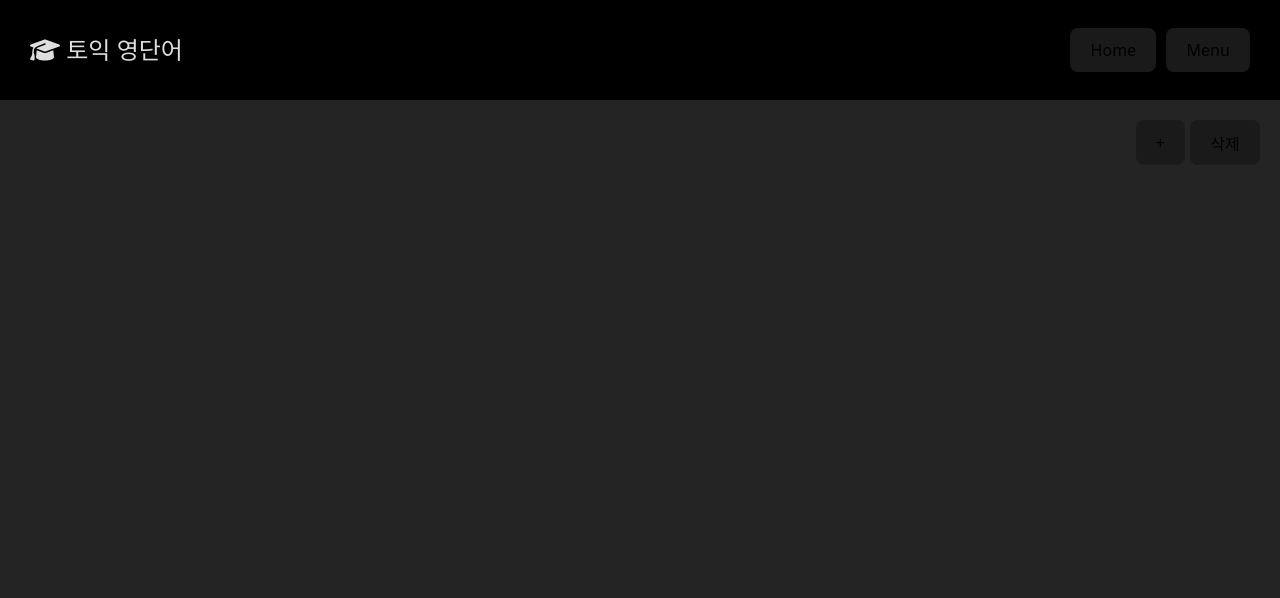
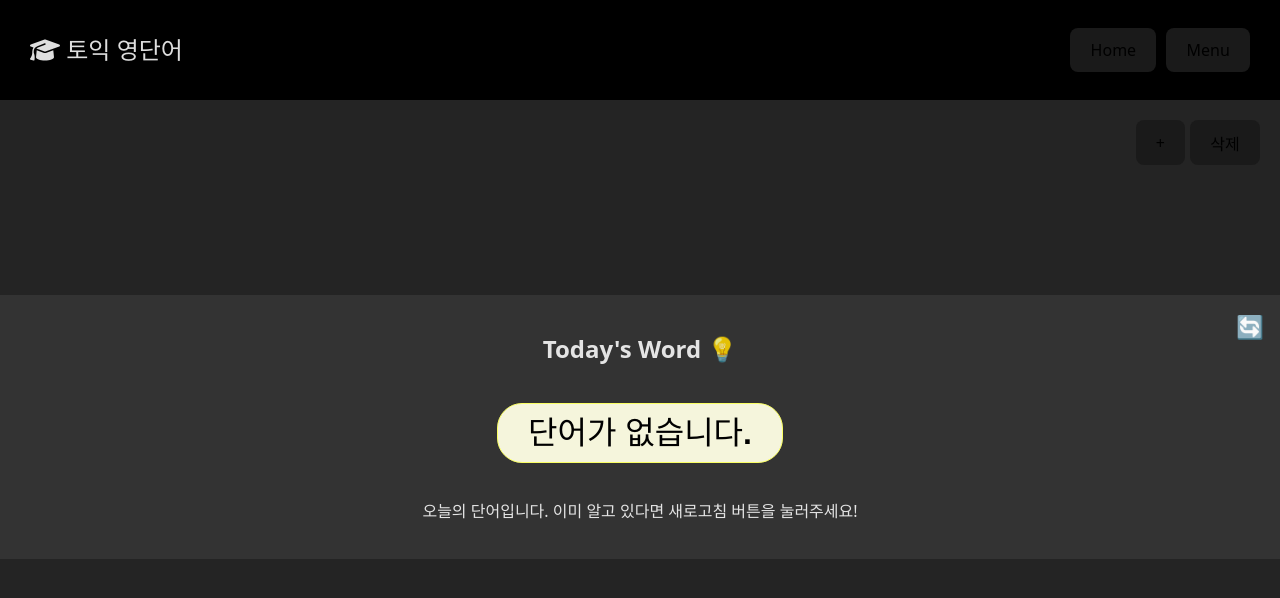
Before and after one commit to dbwlsyyy/toeic-web, a React (Vite) app: page / in a window 1280 px wide. Shown: the top 598 px of the page. Built offline with nearby package versions, Linux system fonts and the light colour scheme.

Commit message:
feat: 오늘의 단어 구현

```diff
--- a/src/comonents/AddWordModal.module.css
+++ b/src/comonents/AddWordModal.module.css
@@ -30,10 +30,6 @@
     animation: slideIn 0.3s ease-out forwards; /* 등장 애니메이션 */
 }
 
-.modal_content.slideOut {
-    animation: slideOut 0.3s ease-out forwards;
-}
-
 .modal_content > form > label {
     display: block;
     margin: 20px;
@@ -50,7 +46,6 @@
     padding: 3px;
 }
 
-/* 모달 닫기 버튼 */
 .btn_close {
     position: absolute;
     top: 15px;
@@ -78,14 +73,3 @@
         opacity: 1;
     }
 }
-
-@keyframes slideOut {
-    from {
-        transform: translateY(0);
-        opacity: 1;
-    }
-    to {
-        transform: translateY(-50px);
-        opacity: 0;
-    }
-}
--- a/src/comonents/DayButton.module.css
+++ b/src/comonents/DayButton.module.css
@@ -1,7 +1,8 @@
 .btn_day {
     background-color: rgb(0, 89, 255);
-    border: 1px solid rgb(131, 199, 255);
+    border: 1px solid rgb(171, 171, 171);
     margin: 5px;
+    width: 95px;
 }
 
 .btn_day:hover {
--- a/src/comonents/WordTable.jsx
+++ b/src/comonents/WordTable.jsx
@@ -21,7 +21,9 @@ export default function WordTable({ word, onCheck, onDelete }) {
             <td className={ishide ? styles.hide : ''}>{word.kor}</td>
             <td>
                 <button
-                    className={`${styles.btn_controls} ${styles.btn_hide}`}
+                    className={`${styles.btn_controls} ${styles.btn_hide} ${
+                        word.isChecked ? styles.disabled : ''
+                    }`}
                     onClick={() => setIsHide((prev) => !prev)}
                     disabled={word.isChecked}
                 >
--- a/src/comonents/WordTable.module.css
+++ b/src/comonents/WordTable.module.css
@@ -20,3 +20,7 @@
 .hide {
     color: #242424;
 }
+
+.disabled {
+    cursor: default;
+}
--- a/src/pages/Day.jsx
+++ b/src/pages/Day.jsx
@@ -1,4 +1,4 @@
-import React, { useEffect, useRef, useState } from 'react';
+import React, { useEffect, useState } from 'react';
 import styles from './Day.module.css';
 import { useParams } from 'react-router-dom';
 import AddWordModal from '../comonents/AddWordModal';
@@ -56,7 +56,7 @@ function Day() {
                                 <th>암기 체크</th>
                                 <th>단어</th>
                                 <th>뜻</th>
-                                <th>가림막</th>
+                                <th>컨트롤</th>
                             </tr>
                         </thead>
                         <tbody>
--- a/src/pages/Home.jsx
+++ b/src/pages/Home.jsx
@@ -9,9 +9,31 @@ function Home() {
         return savedDays ? JSON.parse(savedDays) : [];
     });
 
+    const [randomWord, setRandomWord] = useState('');
+    const [refresh, setRefresh] = useState(false);
+
     useEffect(() => {
         localStorage.setItem('days', JSON.stringify(days));
     }, [days]);
+
+    useEffect(() => {
+        if (days.length === 0) return;
+        const availableDays = days.filter((day) => {
+            const wordsData = localStorage.getItem(`words_day_${day}`);
+            const wordList = wordsData ? JSON.parse(wordsData) : [];
+            return wordList.length > 0;
+        });
+        if (availableDays.length === 0) return;
+
+        const randomDay =
+            availableDays[Math.floor(Math.random() * availableDays.length)];
+        const wordsData = localStorage.getItem(`words_day_${randomDay}`);
+        const wordList = JSON.parse(wordsData);
+        const randomWord =
+            wordList[Math.floor(Math.random() * wordList.length)];
+
+        setRandomWord(randomWord);
+    }, [refresh]);
 
     const handleAddDay = () => {
         const nextDay = days.length + 1;
@@ -33,13 +55,31 @@ function Home() {
                 <button onClick={handleDelDay}>삭제</button>
             </div>
 
-            <div>
+            <div className={styles.day_content}>
                 {days.map((day) => (
                     <Link to={`/day/${day}`} key={day}>
                         <DayButton day={day} />
                     </Link>
                 ))}
             </div>
+            <div className={styles.todaysWord}>
+                <button
+                    className={styles.btn_refresh}
+                    onClick={() => setRefresh((prev) => !prev)}
+                >
+                    🔄
+                </button>
+                <h2 className={styles.recommandWordTitle}>Today's Word 💡</h2>
+                <p className={styles.recommandWord}>
+                    {randomWord
+                        ? `${randomWord.eng} ${randomWord.kor}`
+                        : '단어가 없습니다.'}
+                </p>
+                <p>
+                    오늘의 단어입니다. 이미 알고 있다면 새로고침 버튼을
+                    눌러주세요!
+                </p>
+            </div>
         </div>
     );
 }
--- a/src/pages/Home.module.css
+++ b/src/pages/Home.module.css
@@ -1,6 +1,54 @@
+.content {
+    display: flex;
+    flex-direction: column;
+}
+
 .btn_manage {
     display: flex;
     justify-content: flex-end;
     margin: 20px;
     gap: 5px;
 }
+
+.day_content {
+    padding: 30px 50px;
+}
+
+.todaysWord {
+    display: flex;
+    position: relative;
+
+    flex-direction: column;
+    justify-content: center;
+    align-items: center;
+    background-color: #333;
+    font-size: 1rem;
+    padding: 20px;
+    margin-top: 50px;
+}
+
+.btn_refresh {
+    padding: 0;
+    background: none;
+    font-size: 1.4rem;
+    position: absolute;
+    top: 15px;
+    right: 15px;
+    cursor: pointer;
+}
+
+.recommandWordTitle {
+    margin: 16px 0;
+}
+
+.recommandWord {
+    font-size: 2rem;
+    margin: 20px 0;
+    font-weight: 700;
+    color: black;
+    padding: 5px 30px;
+    border-radius: 25px;
+    background-color: beige;
+    border: 1px solid rgb(250, 255, 99);
+    font-family: Arial, Helvetica, sans-serif;
+}
```
